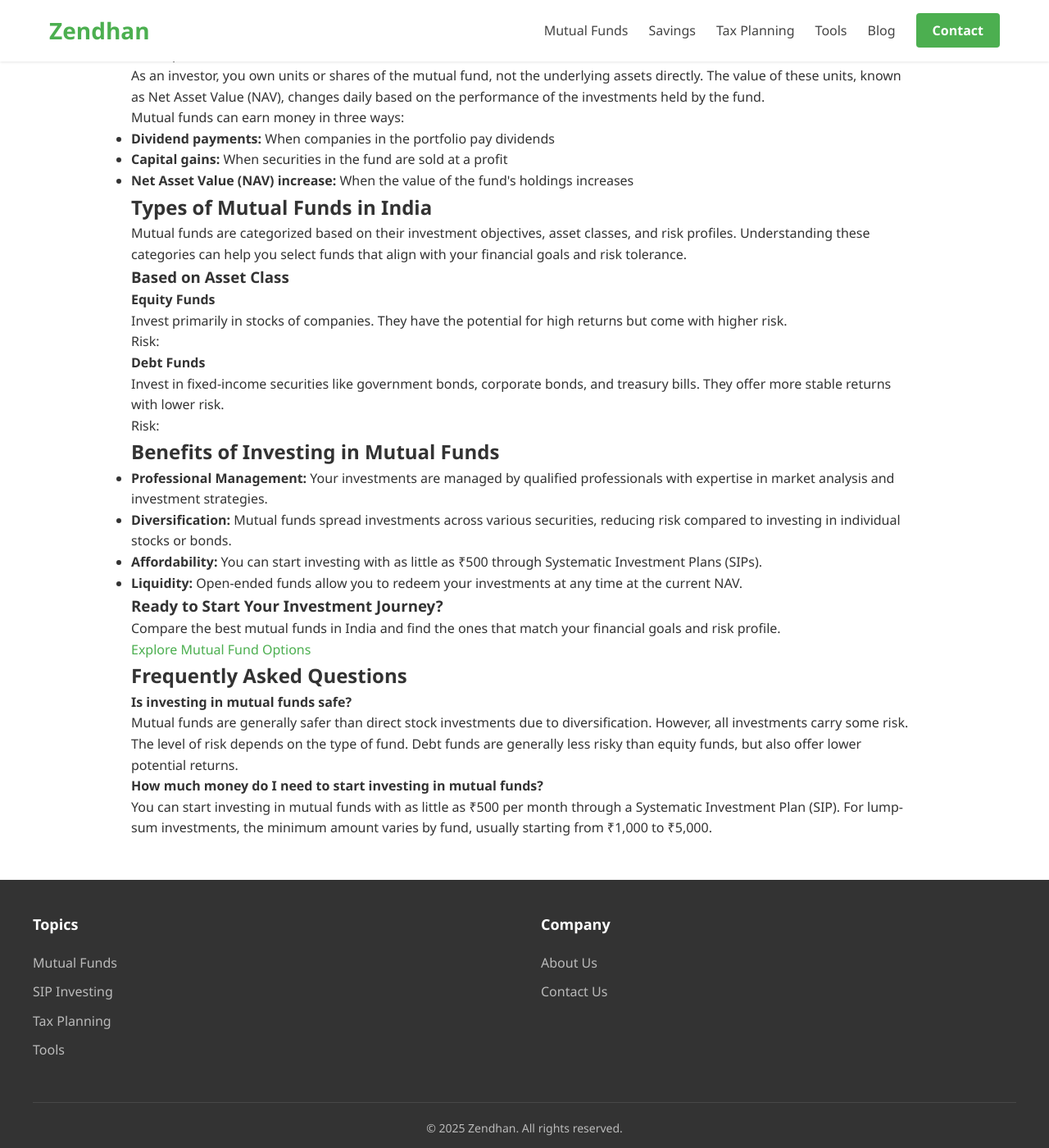
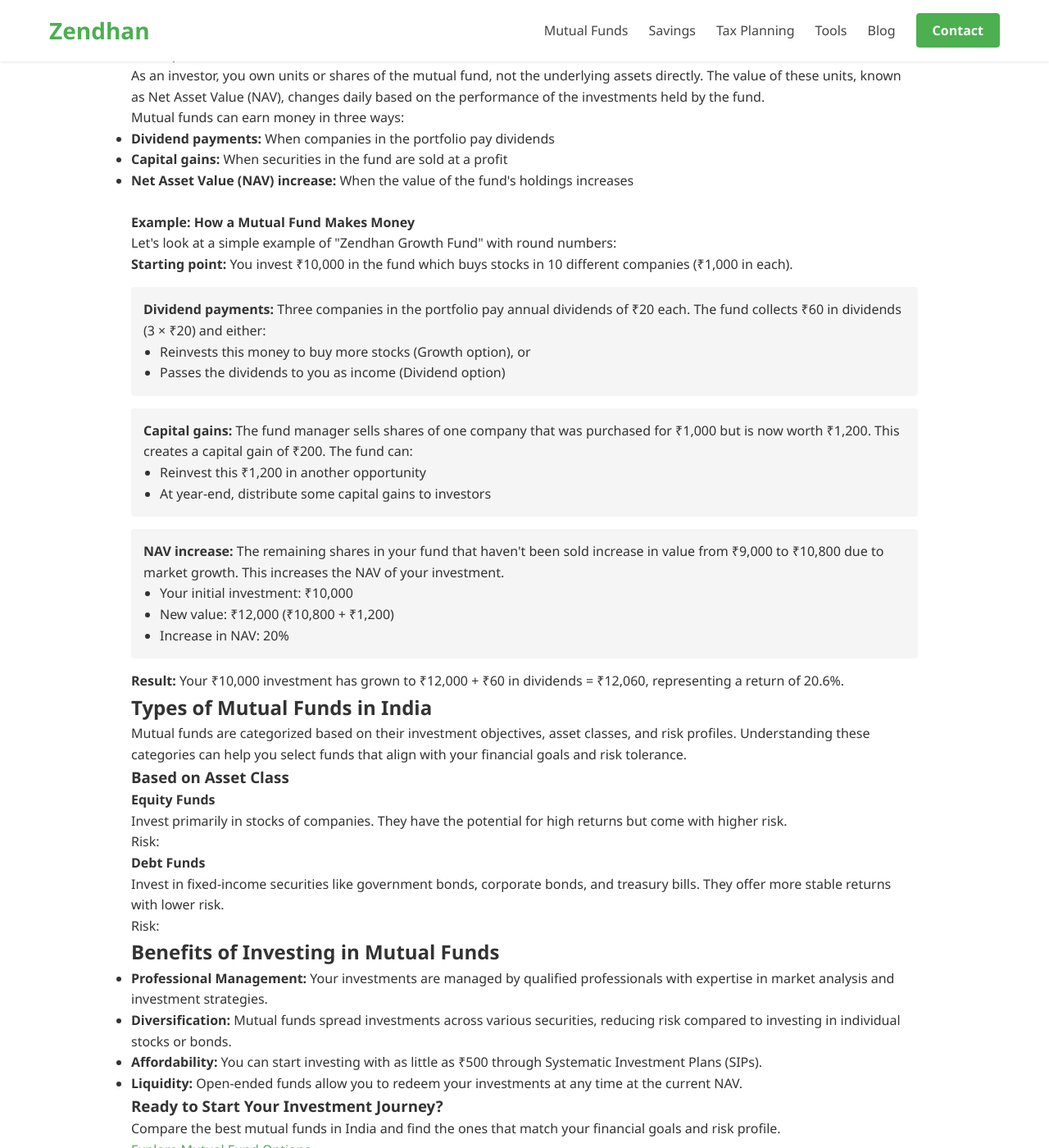
Before and after one commit to nandan11/zendhan, a Jekyll site: the page built from mutual-funds.html, in a window 1280 px wide and 1400 px high, scrolled down 616 px. Shown: the whole window at 82% size. Built offline with Jekyll 4.4.1, drawn with Linux system fonts in a browser that asks for light colours.

Commit message:
Update mutual-funds.html

```diff
--- a/mutual-funds.html
+++ b/mutual-funds.html
@@ -36,6 +36,39 @@ title: Understanding Mutual Funds
             <li><strong>Net Asset Value (NAV) increase:</strong> When the value of the fund's holdings increases</li>
         </ul>
     </div>
+    <div class="info-card" style="margin-top: 25px;">
+    <h4>Example: How a Mutual Fund Makes Money</h4>
+    <p>Let's look at a simple example of "Zendhan Growth Fund" with round numbers:</p>
+
+    <p><strong>Starting point:</strong> You invest ₹10,000 in the fund which buys stocks in 10 different companies (₹1,000 in each).</p>
+
+    <div style="background-color: #f5f5f5; padding: 15px; border-radius: 4px; margin: 15px 0;">
+        <p><strong>Dividend payments:</strong> Three companies in the portfolio pay annual dividends of ₹20 each. The fund collects ₹60 in dividends (3 × ₹20) and either:</p>
+        <ul style="margin-left: 20px;">
+            <li>Reinvests this money to buy more stocks (Growth option), or</li>
+            <li>Passes the dividends to you as income (Dividend option)</li>
+        </ul>
+    </div>
+
+    <div style="background-color: #f5f5f5; padding: 15px; border-radius: 4px; margin: 15px 0;">
+        <p><strong>Capital gains:</strong> The fund manager sells shares of one company that was purchased for ₹1,000 but is now worth ₹1,200. This creates a capital gain of ₹200. The fund can:</p>
+        <ul style="margin-left: 20px;">
+            <li>Reinvest this ₹1,200 in another opportunity</li>
+            <li>At year-end, distribute some capital gains to investors</li>
+        </ul>
+    </div>
+
+    <div style="background-color: #f5f5f5; padding: 15px; border-radius: 4px; margin: 15px 0;">
+        <p><strong>NAV increase:</strong> The remaining shares in your fund that haven't been sold increase in value from ₹9,000 to ₹10,800 due to market growth. This increases the NAV of your investment.</p>
+        <ul style="margin-left: 20px;">
+            <li>Your initial investment: ₹10,000</li>
+            <li>New value: ₹12,000 (₹10,800 + ₹1,200)</li>
+            <li>Increase in NAV: 20%</li>
+        </ul>
+    </div>
+
+    <p><strong>Result:</strong> Your ₹10,000 investment has grown to ₹12,000 + ₹60 in dividends = ₹12,060, representing a return of 20.6%.</p>
+</div>
 
     <div class="content-block">
         <h2>Types of Mutual Funds in India</h2>
```
